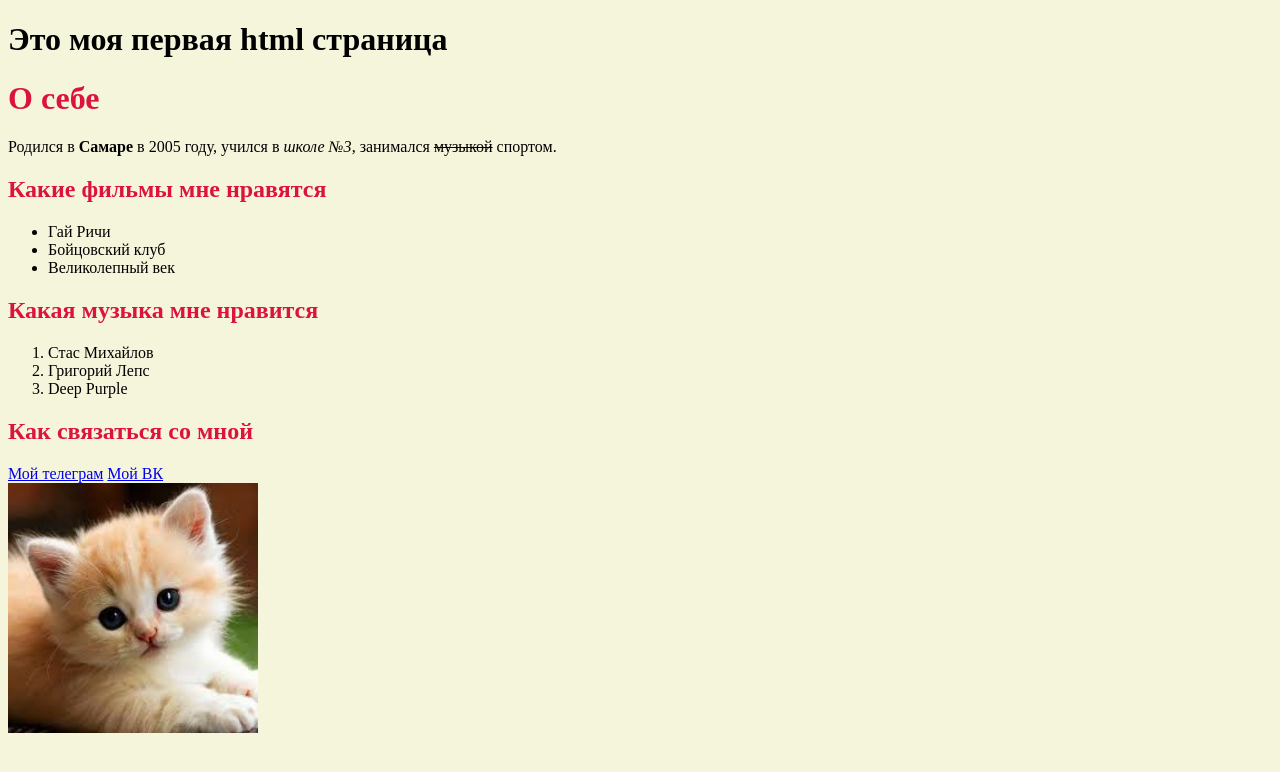
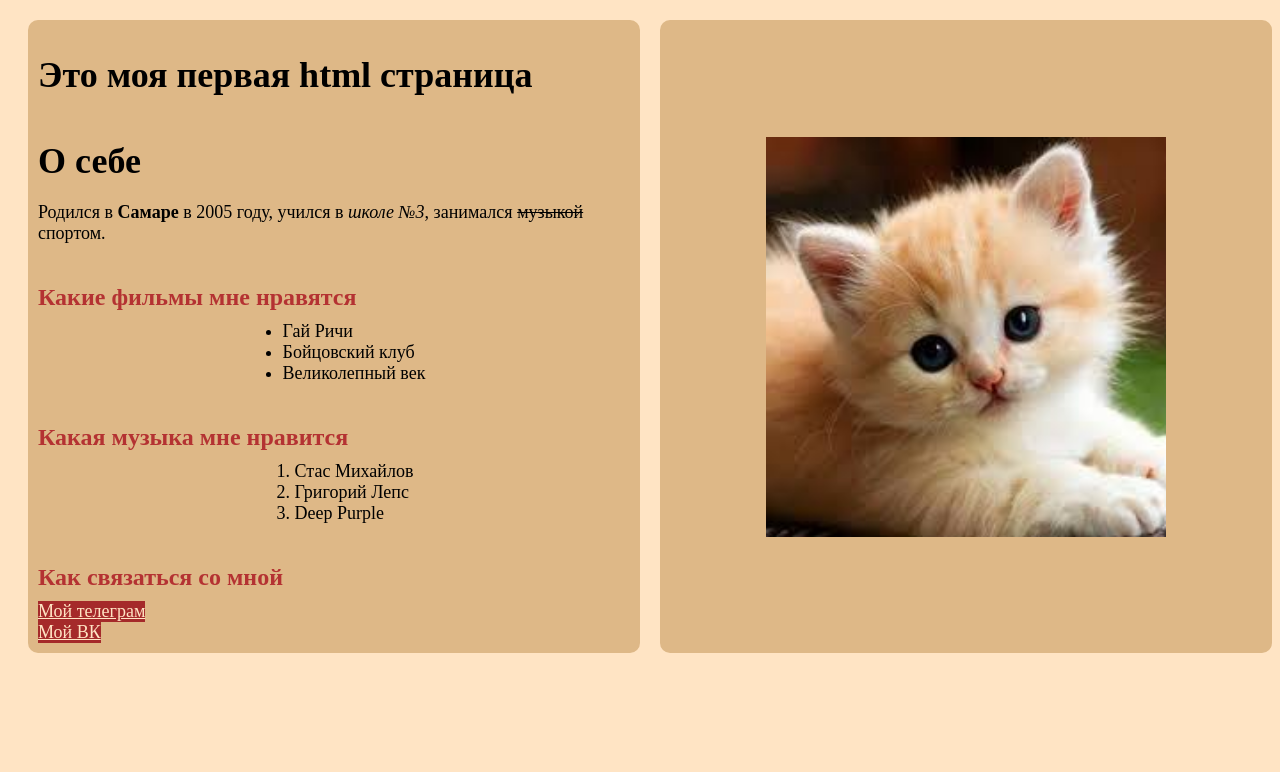
Before and after one commit to Deemeed/Deemeed-Student, a plain HTML site: page index.html in a window 1280 px wide. Drawn offline with Linux system fonts and the light colour scheme.

Commit message:
Add files via upload

```diff
--- a/index.html
+++ b/index.html
@@ -1,34 +1,38 @@
 <!DOCTYPE html>
-<html>
+<html lang="ru">
     <head>
+        <meta charset="UTF-8">
+        <link rel="stylesheet" href="style.css">
         <title>Лабораторная работа 1</title>
     </head>
-    <body style="background-color: beige">
-        <h1 style="color: rgb(0, 0, 0)">Это моя первая html страница</h1>
-        <h1 style="color: crimson">О себе</h1>
+    <body>
+        <div class="content">
+            <div class="content-left">
+                <h1>Это моя первая html страница</h1>
+                <h1>О себе</h1>
                 <p>Родился в <b>Самаре</b> в 2005 году, учился в <i>школе №3</i>, занимался <del>музыкой</del> спортом.</p>
-        <h2 style="color: crimson">Какие фильмы мне нравятся</h2>
+                <h2>Какие фильмы мне нравятся</h2>
                 <ul>
                     <li>Гай Ричи</li>
                     <li>Бойцовский клуб</li>
                     <li>Великолепный век</li>
                 </ul>
-        <h2 style="color: crimson">Какая музыка мне нравится</h2>
+                <h2>Какая музыка мне нравится</h2>
                 <ol>
                     <li>Стас Михайлов</li>
                     <li>Григорий Лепс</li>
                     <li>Deep Purple</li>
                 </ol>
-        <h2 style="color: crimson">Как связаться со мной</h2>
+                <h2>Как связаться со мной</h2>
                 <a href="https://t.me/byebyepollice">Мой телеграм</a>
                 <a href="https://vk.com/id382066657">Мой ВК</a>
-        <div>
+            </div>
+            <div class="content-right">
                 <img
                     src=".\images\cat_for_lab.jpg"
                     alt="Кошара"
-            width="250"
-            height="250"
                 />
+            </div>
         </div>
     </body>
 </html>
--- /dev/null
+++ b/style.css
@@ -0,0 +1,79 @@
+body {
+    background-color: bisque;
+}
+
+h1 {
+    font-size: 36px;
+    color: black;
+    margin-bottom: 20px;
+}
+
+h2 {
+    font-size: 24px;
+    color: rgb(180, 50, 50);
+    margin-top: 40px;
+    margin-bottom: 10px;
+}
+
+p {
+    font-size: 18px;
+    color: black;
+    margin: auto;
+}
+
+ul {
+    font-size: 18px;
+    color: black;
+    margin: auto;
+}
+
+ol {
+    font-size: 18px;
+    color: black;
+    margin: auto;
+}
+
+a {
+    color: bisque;
+    background-color: brown;
+    font-size: 18px;
+}
+
+.content {
+    margin: 10px;
+    width: 100%;
+
+    display: flex;
+    justify-content: space-between;
+    align-items: stretch;
+}
+
+.content-left {
+    width: 50%;
+    height: 100%;
+    background-color: burlywood;
+    margin: 10px;
+    padding: 10px;
+    border-radius: 10px;
+
+    display: flex;
+    flex-direction: column;
+    align-items: flex-start;
+}
+
+.content-right {
+    width: 50%;
+    background-color: burlywood;
+    margin: 10px;
+    padding: 10px;
+    border-radius: 10px;
+
+    display: flex;
+    justify-content: center;
+    align-items: center;
+}
+
+img {
+    width: 400px;
+    height: 400px;
+}
```
Lines whose indentation alone changed are shown as unchanged.
